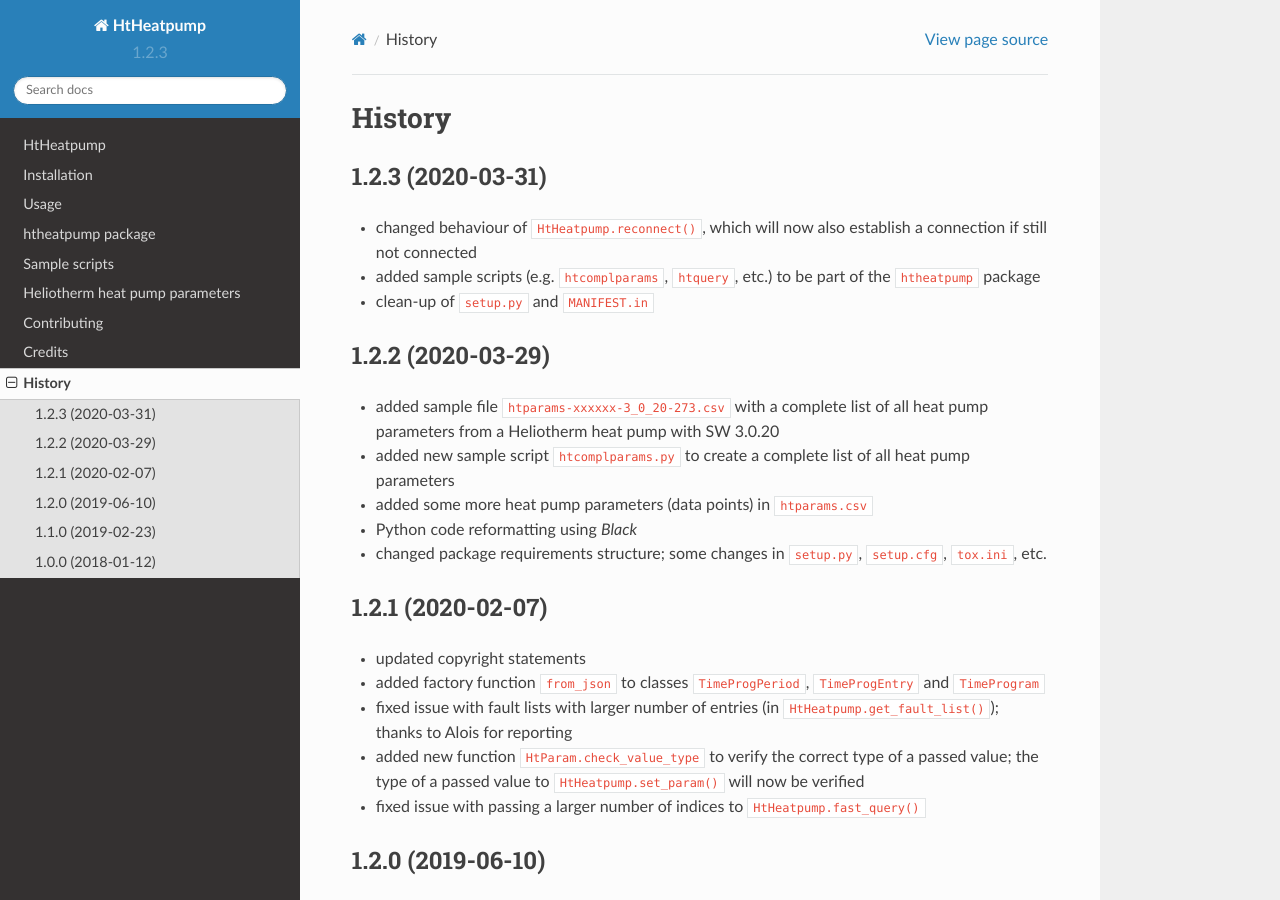
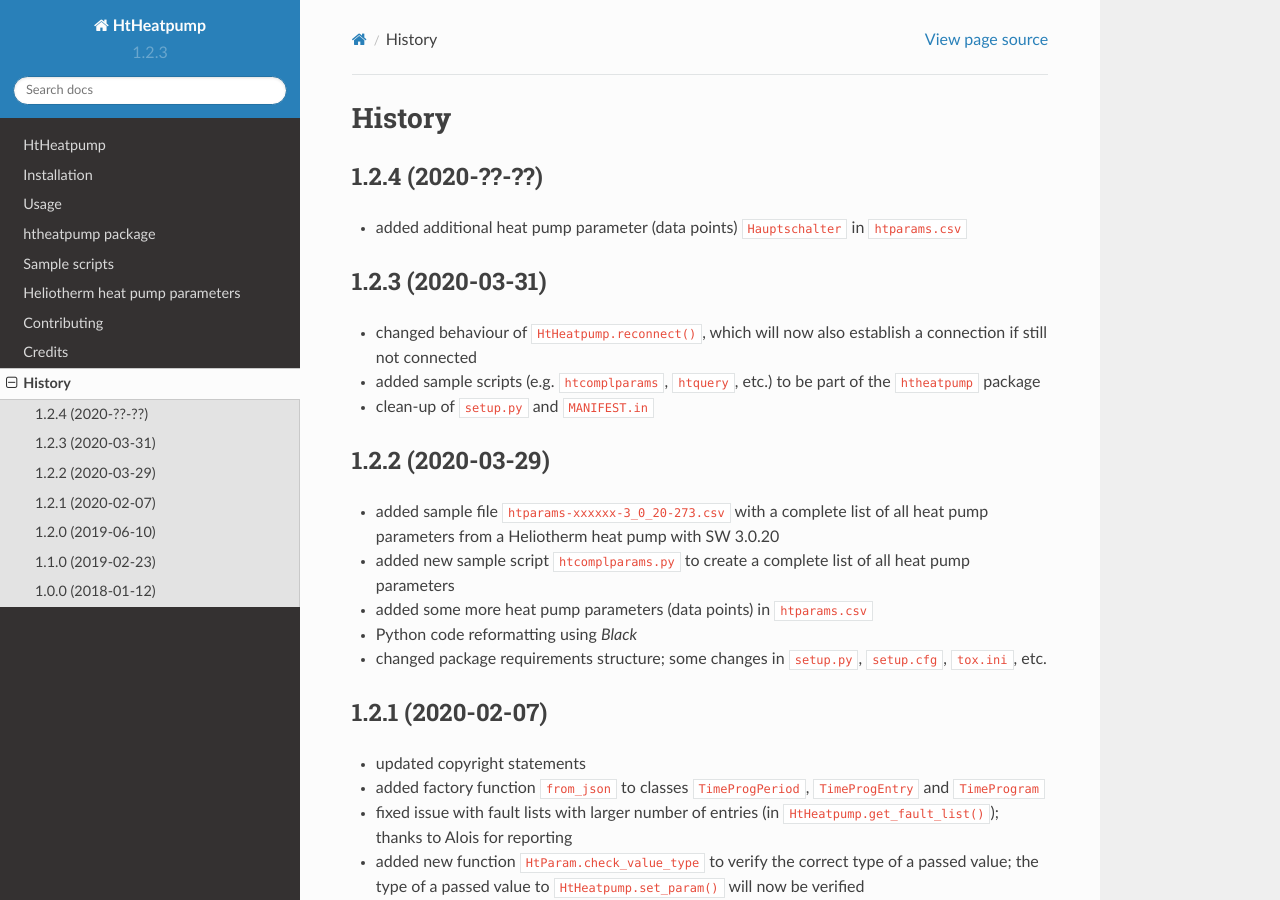
Before and after one commit to dstrigl/htheatpump, a Sphinx documentation site: the page built from docs/history.rst, in a window 1280 px wide and 900 px high. Built offline with Sphinx 7.4.7 and the Read the Docs theme 2.0.0, drawn with Linux system fonts in a browser that asks for light colours.

Commit message:
added additional heat pump parameter

```diff
--- a/HISTORY.rst
+++ b/HISTORY.rst
@@ -1,5 +1,10 @@
 History
 =======
+
+1.2.4 (2020-??-??)
+------------------
+
+* added additional heat pump parameter (data points) ``Hauptschalter`` in ``htparams.csv``
 
 1.2.3 (2020-03-31)
 ------------------
--- a/docs/htparams.rst
+++ b/docs/htparams.rst
@@ -154,6 +154,8 @@
 +-----------------------------------------+-----------------+---------+-------------+----------------+----------------+
 | Stoerung                                | ``MP,NR=31``    | ``r-``  | ``BOOL``    | :const:`False` |  :const:`True` |
 +-----------------------------------------+-----------------+---------+-------------+----------------+----------------+
+| Hauptschalter                           | ``MP,NR=36``    | ``r-``  | ``BOOL``    | :const:`False` |  :const:`True` |
++-----------------------------------------+-----------------+---------+-------------+----------------+----------------+
 | FWS Stroemungsschalter                  | ``MP,NR=38``    | ``r-``  | ``BOOL``    | :const:`False` |  :const:`True` |
 +-----------------------------------------+-----------------+---------+-------------+----------------+----------------+
 | BSZ Verdichter Schaltungen              | ``MP, NR=41``   | ``r-``  | ``INT``     |  0             |  100000        |
```
Also changed, not shown: 1 other file.
